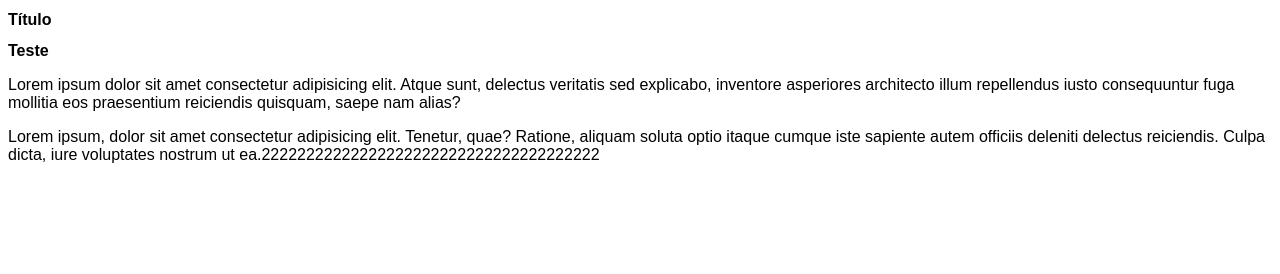
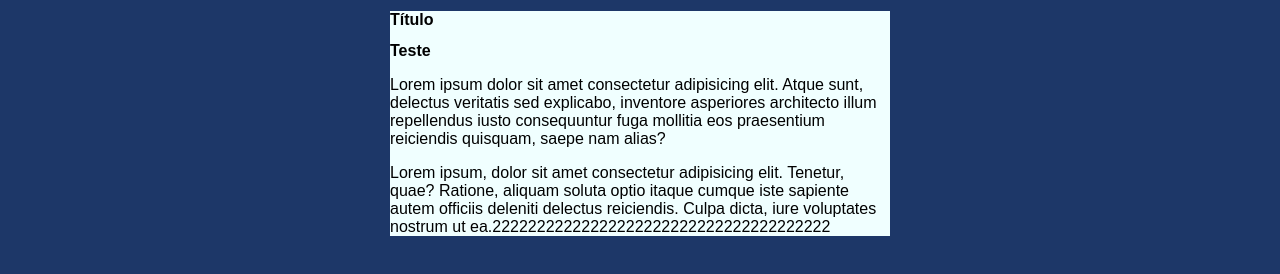
Before and after one commit to igrfranca/projeto--site, a plain HTML site: page index.html in a window 1280 px wide. Drawn offline with Linux system fonts and the light colour scheme.

Commit message:
comitt color

```diff
--- a/e/style.css
+++ b/e/style.css
@@ -4,9 +4,12 @@ font-size: 16px;
 }
 
 body{
-    background-color: rgb(rgb(0, 255, 34), rgb(17, 218, 17), rgb(60, 173, 126));
+    background-color: rgb(29, 55, 104);
 }
 
 main{
+    background-color: azure;
+    width: 500px;
+    margin: auto;
 
 }
```
